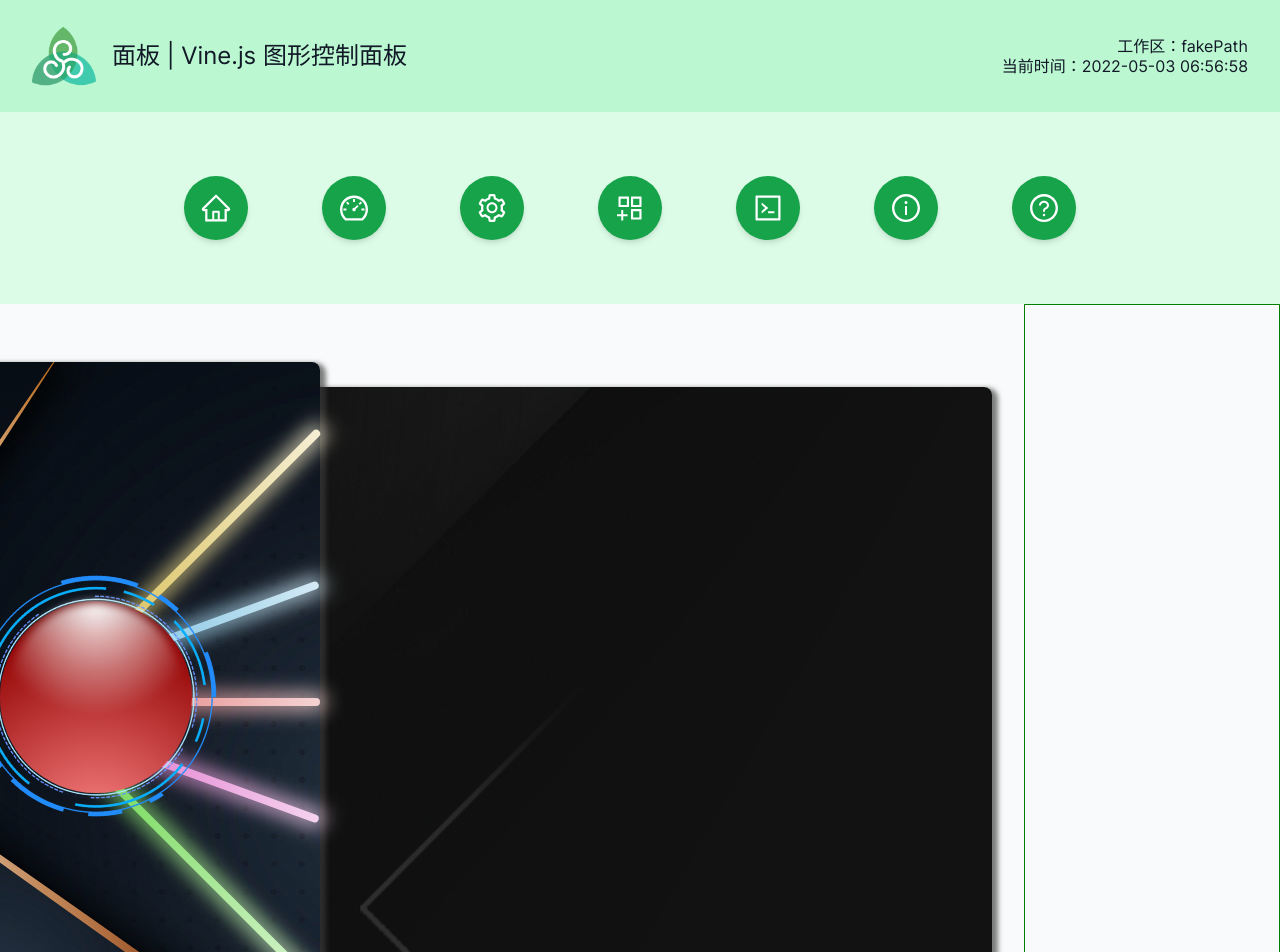
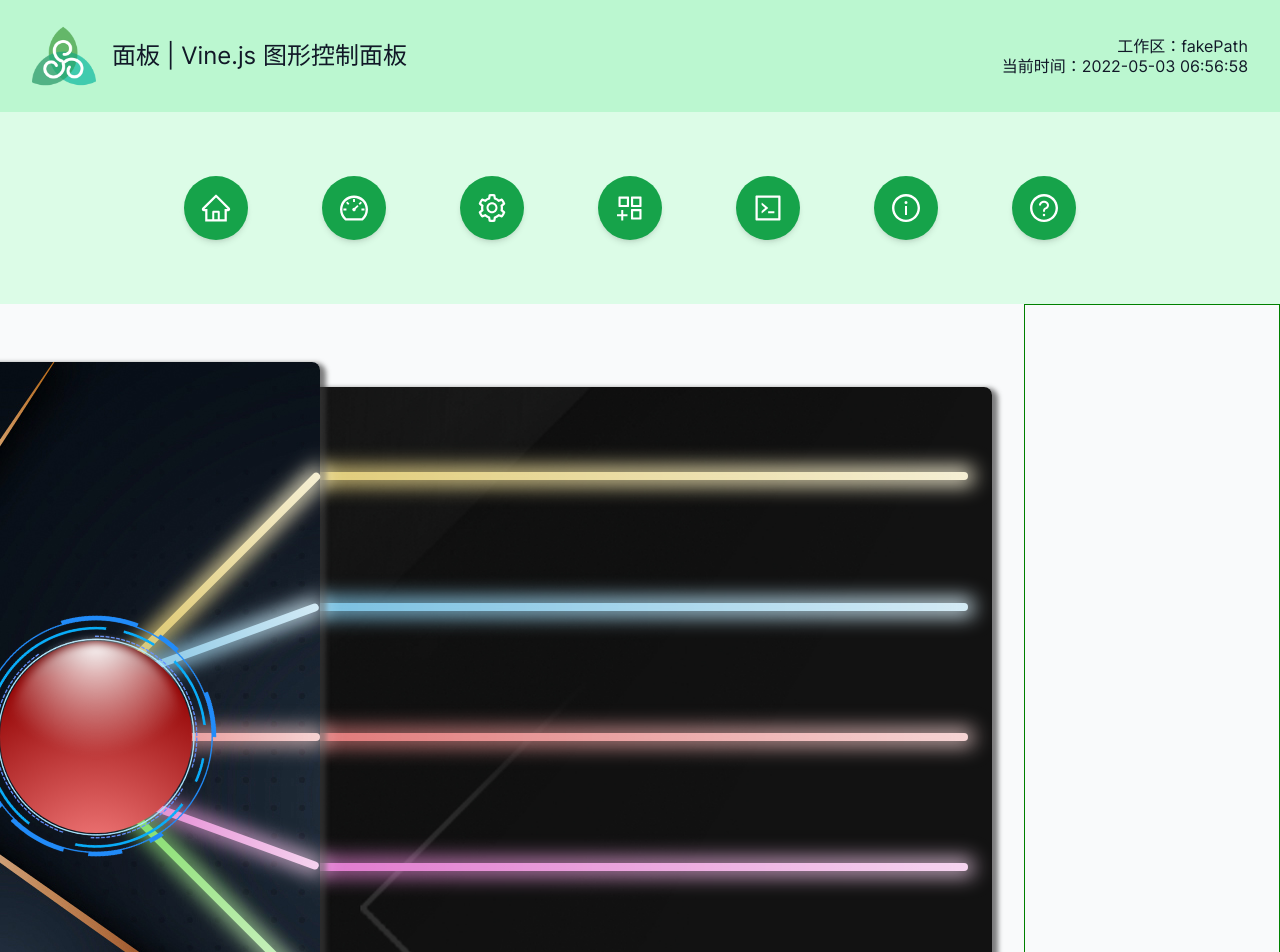
Before and after one commit to zhangzhibang0309/vinejs-GUI, a Vue app: page /dashboard in a window 1280 px wide. Shown: the top 952 px of the page. Built offline with nearby package versions, Linux system fonts and the light colour scheme.

Commit message:
style: orbment line

```diff
--- a/src/assets/scss/global.scss
+++ b/src/assets/scss/global.scss
@@ -54,3 +54,19 @@ $orbment-silver: radial-gradient(
   #757575 80%,
   #666666 100%
 );
+
+
+$orbment-line1: linear-gradient(90deg, #ffffff, #c59e00, #ffffff);
+$orbment-line1-light: linear-gradient(90deg, #ffffff, #c59e00, #ffffff);
+
+$orbment-line2: linear-gradient(90deg, #ffffff, #0086c5, #ffffff);
+$orbment-line2-light: linear-gradient(90deg, #ffffff, #0086c5, #ffffff);
+
+$orbment-line3: linear-gradient(90deg, #ffffff, #c50000, #ffffff);
+$orbment-line3-light: linear-gradient(90deg, #ffffffd5, #c50000d5, #ffffffd5);
+
+$orbment-line4: linear-gradient(90deg, #ffffff, #c500a1, #ffffff);
+$orbment-line4-light: linear-gradient(90deg, #ffffffd5, #c500a1d5, #ffffffd5);
+
+$orbment-line5: linear-gradient(90deg, #ffffff, #2bc500, #ffffff);
+$orbment-line5-light: linear-gradient(90deg, #ffffffd5, #2bc500d5, #ffffffd5);
--- a/src/components/Orbment/OrbmentBase.vue
+++ b/src/components/Orbment/OrbmentBase.vue
@@ -18,11 +18,35 @@
         <div class="line5"></div>
       </div>
     </div>
-    <div class="flex p-6 orbment-right-part"></div>
+    <div class="flex p-6 orbment-right-part">
+      <div class="right-line1">
+        <OrbmentCircuit :link="link1_Data"></OrbmentCircuit>
+      </div>
+      <div class="right-line2">
+        <OrbmentCircuit :link="link2_Data"></OrbmentCircuit>
+      </div>
+      <div class="right-line3">
+        <OrbmentCircuit :link="link3_Data"></OrbmentCircuit>
+      </div>
+      <div class="right-line4">
+        <OrbmentCircuit :link="link4_Data"></OrbmentCircuit>
+      </div>
+      <div class="right-line5">
+        <OrbmentCircuit :link="link5_Data"></OrbmentCircuit>
+      </div>
+    </div>
   </div>
 </template>
 
-<script setup></script>
+<script setup>
+import OrbmentCircuit from './OrbmentCircuit.vue';
+let core_Data = {};
+let link1_Data = [];
+let link2_Data = [];
+let link3_Data = [];
+let link4_Data = [];
+let link5_Data = [];
+</script>
 
 <style lang="scss" scoped>
 
@@ -37,6 +61,7 @@
   height: 100%;
   // border: 1px solid red;
   left: 30%;
+  top: 35px;
 
   div {
     width: 100%;
@@ -59,28 +84,28 @@
   }
 
   .line1 {
-    top: 11rem;
-    background: linear-gradient(90deg, #ffffff, #c59e00, #ffffff);
+    top: 11.5rem;
+    background: $orbment-line1;
     background-size: 400%;
     animation: flow 4.5s linear infinite;
     transform: rotate(315deg);
     left: 45px;
     &::before {
-      background: linear-gradient(90deg, #ffffffd5, #c59e00d5, #ffffffd5);
+      background: $orbment-line1-light;
       background-size: 400%;
       animation: flow 4.5s linear infinite;
     }
   }
 
   .line2 {
-    top: 17rem;
-    background: linear-gradient(90deg, #ffffff, #0086c5, #ffffff);
+    top: 16.2rem;
+    background: $orbment-line2;
     background-size: 400%;
     animation: flow 4.5s linear infinite;
     transform: rotate(340deg);
     left: 8px;
     &::before {
-      background: linear-gradient(90deg, #ffffffd5, #0086c5d5, #ffffffd5);
+      background: $orbment-line2-light;
       background-size: 400%;
       animation: flow 4.5s linear infinite;
     }
@@ -88,38 +113,38 @@
 
   .line3 {
     top: 21rem;
-    background: linear-gradient(90deg, #ffffff, #c50000, #ffffff);
+    background: $orbment-line3;
     background-size: 400%;
     animation: flow 4.5s linear infinite;
     &::before {
-      background: linear-gradient(90deg, #ffffffd5, #c50000d5, #ffffffd5);
+      background: $orbment-line3-light;
       background-size: 400%;
       animation: flow 4.5s linear infinite;
     }
   }
   .line4 {
-    top: 25rem;
-    background: linear-gradient(90deg, #ffffff, #c500a1, #ffffff);
+    top: 25.8rem;
+    background: $orbment-line4;
     background-size: 400%;
     animation: flow 4.5s linear infinite;
     transform: rotate(20deg);
     left: 8px;
     &::before {
-      background: linear-gradient(90deg, #ffffffd5, #c500a1d5, #ffffffd5);
+      background: $orbment-line4-light;
       background-size: 400%;
       animation: flow 4.5s linear infinite;
     }
   }
 
   .line5 {
-    top: 32rem;
-    background: linear-gradient(90deg, #ffffff, #2bc500, #ffffff);
+    top: 30.5rem;
+    background: $orbment-line5;
     background-size: 400%;
     animation: flow 4.5s linear infinite;
     transform: rotate(45deg);
     left: 45px;
     &::before {
-      background: linear-gradient(90deg, #ffffffd5, #2bc500d5, #ffffffd5);
+      background: $orbment-line5-light;
       background-size: 400%;
       animation: flow 4.5s linear infinite;
     }
@@ -178,6 +203,86 @@
   border-radius: 0.5rem;
   background-repeat: no-repeat;
   box-shadow: #3b3b3ba8 4px 3px 5px 2px;
+  display: flex;
+  flex-direction: column;
+  flex-wrap: wrap;
+  justify-content: space-around;
+  z-index: 0;
+  & > div {
+    width: 100%;
+    height: 8px;
+    margin-top: 1px;
+    border-radius: 10px;
+    animation: flow 4.5s linear infinite;
+    z-index: 1;
+    position: relative;
+    &::before {
+      content: '';
+      position: absolute;
+      left: -5px;
+      right: -5px;
+      top: -5px;
+      bottom: -5px;
+      filter: blur(10px);
+      z-index: -1;
+      animation: flow 4.5s linear infinite;
+    }
+  }
+}
+
+.right-line1 {
+  background: $orbment-line1;
+  background-size: 400%;
+  animation: flow 4.5s linear infinite;
+  &::before {
+    background: $orbment-line1-light;
+    background-size: 400%;
+    animation: flow 4.5s linear infinite;
+  }
+}
+
+.right-line2 {
+  background: $orbment-line2;
+  background-size: 400%;
+  animation: flow 4.5s linear infinite;
+  &::before {
+    background: $orbment-line2-light;
+    background-size: 400%;
+    animation: flow 4.5s linear infinite;
+  }
+}
+
+.right-line3 {
+  background: $orbment-line3;
+  background-size: 400%;
+  animation: flow 4.5s linear infinite;
+  &::before {
+    background: $orbment-line3-light;
+    background-size: 400%;
+    animation: flow 4.5s linear infinite;
+  }
+}
+
+.right-line4 {
+  background: $orbment-line4;
+  background-size: 400%;
+  animation: flow 4.5s linear infinite;
+  &::before {
+    background: $orbment-line4-light;
+    background-size: 400%;
+    animation: flow 4.5s linear infinite;
+  }
+}
+
+.right-line5 {
+  background: $orbment-line5;
+  background-size: 400%;
+  animation: flow 4.5s linear infinite;
+  &::before {
+    background: $orbment-line5-light;
+    background-size: 400%;
+    animation: flow 4.5s linear infinite;
+  }
 }
 
 .orbment-left-part {
@@ -193,12 +298,11 @@
   display: flex;
   justify-content: center;
   align-items: center;
+  z-index: 1;
 }
 .orbment-core-box {
   width: 15rem;
   height: 15rem;
-  // border: 1px solid red;
-  margin-bottom: 5rem;
   position: relative;
   z-index: 10;
 }
--- /dev/null
+++ b/src/components/Orbment/OrbmentCircuit.vue
@@ -0,0 +1,13 @@
+<template>
+  <div>
+
+  </div>
+</template>
+
+<script setup>
+
+</script>
+
+<style lang="scss" scoped>
+
+</style>
```
